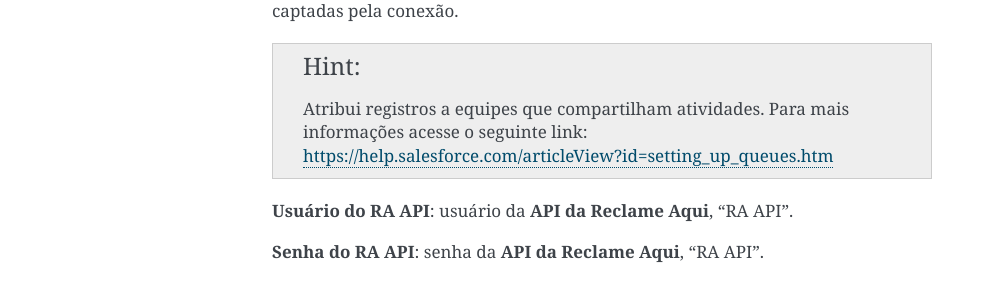
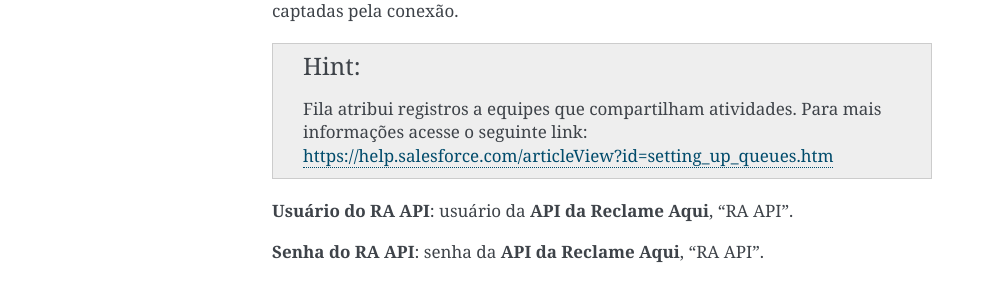
Before and after one commit to Inpulso-Tecnologia/RAConnectDOCFull, a Sphinx documentation site: the page built from docs/Funcional/cadastro_conexao.rst, in a window 1280 px wide. Shown: the part 1863-2146 px from the top of the page, without its empty margins (148-1140 px from the left). Built offline with Sphinx 7.4.7, drawn with Linux system fonts in a browser that asks for light colours.

Commit message:
Correções do Sprint 1

```diff
--- a/docs/Funcional/cadastro_conexao.rst
+++ b/docs/Funcional/cadastro_conexao.rst
@@ -45,7 +45,7 @@
 
 **Nome exclusivo da Fila**: será a fila atribuída como proprietária às reclamações captadas pela conexão.
 
-.. Hint:: Atribui registros a equipes que compartilham atividades. Para mais informações acesse o seguinte link: https://help.salesforce.com/articleView?id=setting_up_queues.htm
+.. Hint:: Fila atribui registros a equipes que compartilham atividades. Para mais informações acesse o seguinte link: https://help.salesforce.com/articleView?id=setting_up_queues.htm
 
 **Usuário do RA API**: usuário da **API da Reclame Aqui**, "RA API".
 
```
